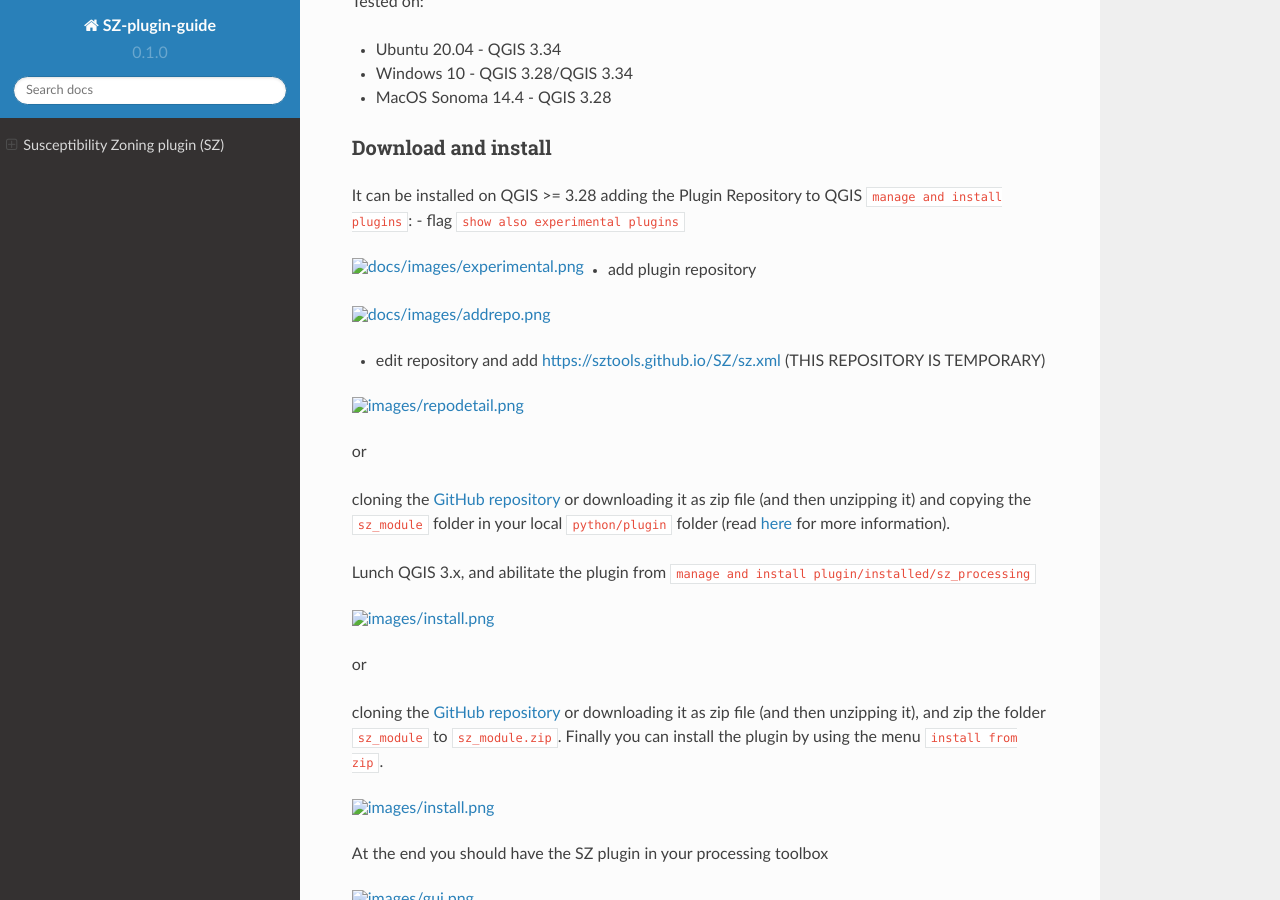
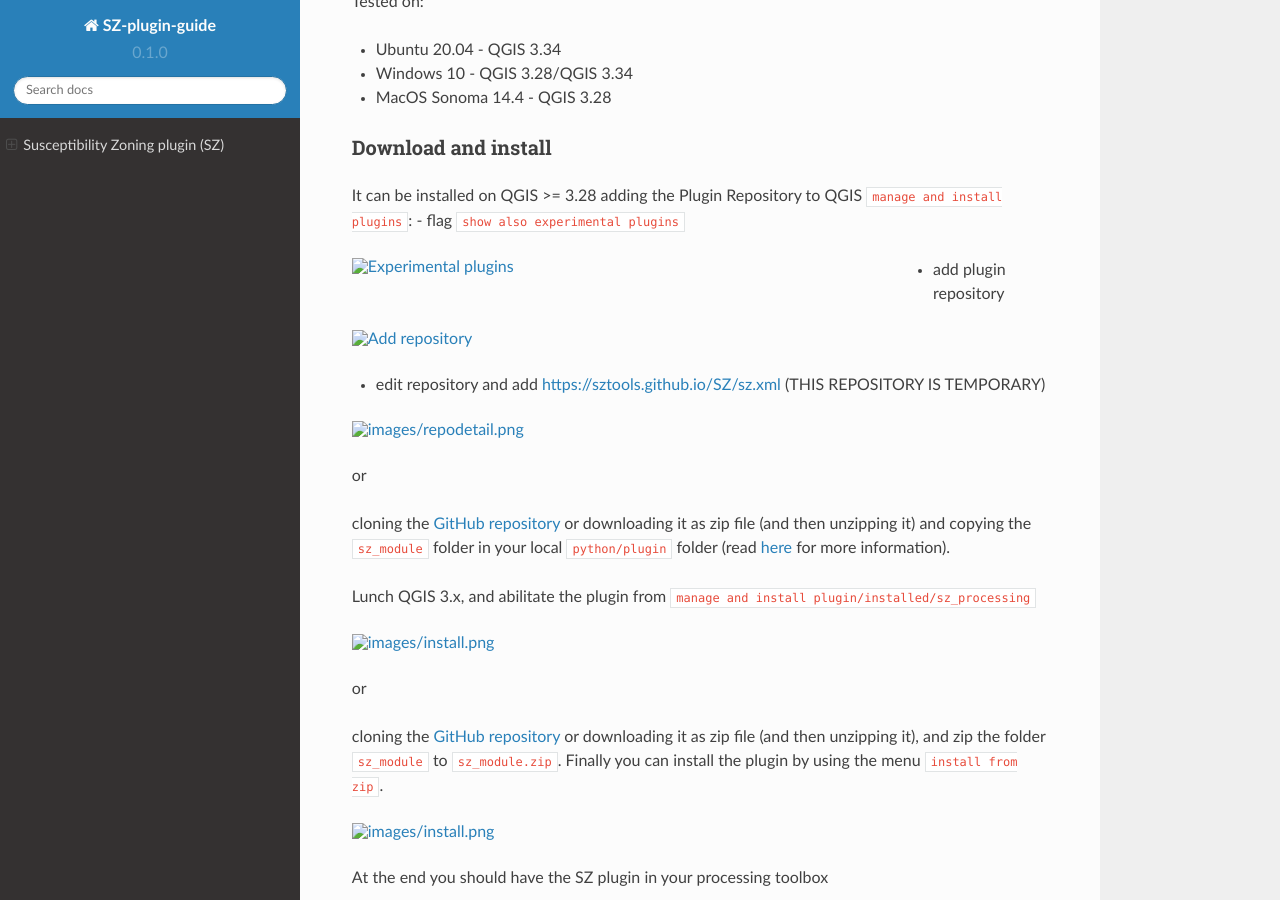
Before and after one commit to SZtools/SZ-docs, a Sphinx documentation site: the page built from docs/source/index.rst, in a window 1280 px wide and 900 px high, scrolled down 860 px. Built offline with Sphinx 7.4.7 and the Read the Docs theme 2.0.0, drawn with Linux system fonts in a browser that asks for light colours.

Commit message:
Update index.rst

```diff
--- a/docs/source/index.rst
+++ b/docs/source/index.rst
@@ -41,13 +41,15 @@
 It can be installed on QGIS >= 3.28 adding the Plugin Repository to QGIS ``manage and install plugins``:
 - flag ``show also experimental plugins``
 
-.. figure:: docs/images/experimental.png
+.. image:: images/experimental.png
+   :alt: Experimental plugins
    :width: 80%
    :align: left
 
 - add plugin repository
 
-.. image::  docs/images/addrepo.png
+.. image:: images/addrepo.png
+   :alt: Add repository
    :width: 500px
 
 - edit repository and add `https://sztools.github.io/SZ/sz.xml <https://sztools.github.io/SZ/sz.xml>`_ (THIS REPOSITORY IS TEMPORARY)
```
